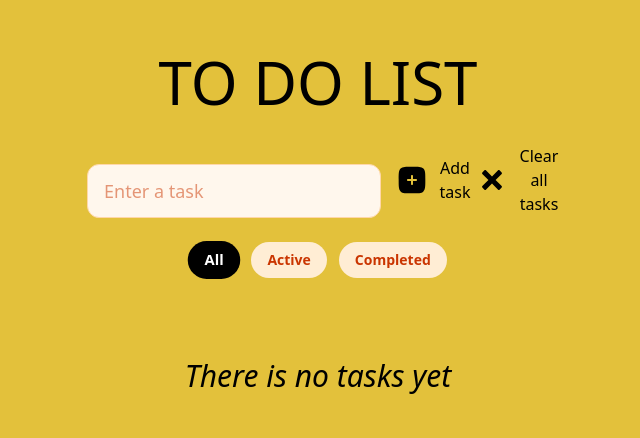
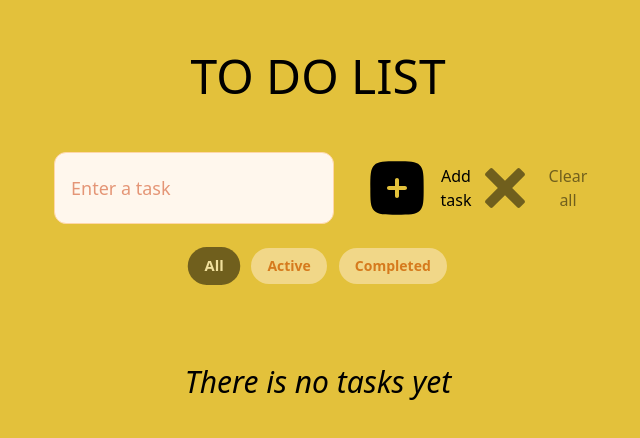
Before and after one commit to German900-code/To-Do-App-React-Tailwind, a React (Vite) app: page / in a window 1280 px wide. Shown: the top 438 px of the page, without its empty margins (322-962 px from the left). Built offline with nearby package versions, Linux system fonts and the light colour scheme.

Commit message:
Adding some styles and button disabling

```diff
--- a/src/App.jsx
+++ b/src/App.jsx
@@ -69,23 +69,33 @@ function App() {
     // setTasks(filteredTasks);
   });
 
+  const clearAllTasks = () => {
+    const isConfirmed = window.confirm(
+      "Do you really want to clear all tasks?",
+    );
+    if (isConfirmed) {
+      setTasks([]);
+    }
+  };
+
   return (
     <div>
       {/* <p className="text-7xl text-center p-15 uppercase font-medium"> */}
-      <p className="text-3xl sm:text-4xl md:text-6xl text-center py-8 uppercase font-medium m-5">
+      <p className="text-6xl md:text-5xl text-center py-8 uppercase font-medium m-5">
         To Do List
       </p>
       {/* <div className="flex relative group flex-wrap justify-center gap-5 "> */}
-      <div className="flex flex-col sm:flex-row relative group justify-center gap-3 sm:gap-5">
+      <div className="h-18 flex flex-col sm:flex-row relative group justify-center gap-2 sm:gap-5 sm:justify-center">
         <input
           // className="bg-orange-50 border border-orange-200 rounded-xl text-black p-3 text-xl h-21 focus:outline-none focus:right-2 focus:ring-orange-300 hover:scale-105 transition-transform"
-          className="w-full sm:w-auto sm:min-w-[280px] bg-orange-50 border border-orange-200 rounded-xl text-orange-700  px-4 py-3 text-base md:text-lg focus:outline-none focus:ring-2 focus:ring-orange-300 transition"
+          className="w-full md:w-2 sm:min-w-[280px] bg-orange-50 border border-orange-200 rounded-xl text-orange-700  px-4 py-3 text-base md:text-lg focus:outline-none focus:ring-2 focus:ring-orange-300 transition mr-3"
           type="text"
           placeholder="Enter a task"
           value={newTask}
           onChange={handleInputChange}
           onKeyDown={onKeyDownEnter}
         />
+        <div className="flex flex-row items-center gap-12 sm:justify-center sm:items-center sm:m-5">
           <Button
             icon={AddIcon}
             alt="add"
@@ -93,8 +103,21 @@ function App() {
             tooltip="Add task"
             tooltipPosition="top"
             onClick={addTask}
+            tasks={tasks}
             className="gap-3"
           />
+          <Button
+            icon={DeleteAllIcon}
+            alt="clear"
+            text="Clear all"
+            tooltip={tasks.length === 0 ? "" : "Clear all tasks"}
+            tooltipPosition="top"
+            onClick={clearAllTasks}
+            tasks={tasks}
+            disabled={tasks.length === 0}
+            className={`gap-3 ${tasks.length === 0 ? "opacity-50 cursor-not-allowed" : ""} `}
+          />
+        </div>
         {/* <button
           className={`relative group cursor-pointer flex items-center justify-center w-auto h-16
         rounded-lg
@@ -122,17 +145,8 @@ function App() {
           tooltipPosition="top"
           onClick={filteredTasks}
         /> */}
-        <Button
-          icon={DeleteAllIcon}
-          alt="clear"
-          text="Clear all tasks"
-          tooltip="Clear all tasks"
-          tooltipPosition="top"
-          onClick={() => setTasks([])}
-          className="gap-3"
-        />
       </div>
-      <Filter filter={filter} setFilter={setFilter} />
+      <Filter filter={filter} setFilter={setFilter} tasks={tasks} />
       {tasks.length == 0 ? (
         // <p className="text-black text-center mt-20 text-3xl italic">
         <p
--- a/src/components/Button.jsx
+++ b/src/components/Button.jsx
@@ -4,6 +4,7 @@ function Button({
   onClick,
   text,
   tooltip,
+  disabled,
   tooltipPosition = "top",
   className = "",
 }) {
@@ -26,7 +27,7 @@ function Button({
         rounded-lg
         transition md:hover:scale-110 active:scale-90
         ${className}
-        hover:scale-110 transition-all `}
+        hover:scale-110 transition-all`}
     >
       {tooltip && (
         <div
@@ -66,8 +67,8 @@ function Button({
       <img
         src={icon}
         alt={alt}
-        className="w-40 h-40
-        md:w-8 md:h-8
+        className="w-auto h-auto
+        md:w-16 md:h-16
         cursor-pointer"
       />
       <p className="md:block sm:block">{text}</p>
--- a/src/components/Filter.jsx
+++ b/src/components/Filter.jsx
@@ -1,4 +1,4 @@
-function Filter({ filter, setFilter }) {
+function Filter({ filter, setFilter, tasks }) {
   const buttons = [
     { label: "All", value: "all" },
     { label: "Active", value: "active" },
@@ -9,10 +9,11 @@ function Filter({ filter, setFilter }) {
     <div className="flex gap-3 justify-center mt-6">
       {buttons.map((btn) => (
         <button
+          disabled={tasks.length === 0}
           key={btn.value}
           onClick={() => setFilter(btn.value)}
           //   className={`cursor-pointer px-4 py-2 rounded-full text-sm font-semibold transition-all duration-200 ${filter === btn.value ? "bg-orange-500 text-white scale-105" : "bg-orange-100 text-orange-700 hover:bg-orange-200"}`}
-          className={`cursor-pointer px-4 py-2 rounded-full text-sm font-semibold transition-all duration-200 ${filter === btn.value ? "bg-black text-white scale-105" : "bg-orange-100 text-orange-700 hover:bg-orange-200"}`}
+          className={`cursor-pointer px-4 py-2 rounded-full text-sm font-semibold transition-all duration-200 ${filter === btn.value ? "bg-black text-white scale-105" : "bg-orange-100 text-orange-700 hover:bg-orange-200"} ${tasks.length === 0 ? "opacity-50 cursor-not-allowed" : ""}`}
         >
           {btn.label}
         </button>
--- a/src/components/List.jsx
+++ b/src/components/List.jsx
@@ -81,8 +81,8 @@ function List({ tasks, deleteTask, setTasks }) {
           key={task.id}
           className="
             bg-orange-100 rounded-xl
-            p-5
-            flex flex-col gap-4
+            p-7
+            flex flex-col gap-7
           "
         >
           <div className="flex items-center justify-between gap-3">
--- a/src/index.css
+++ b/src/index.css
@@ -3,3 +3,8 @@
 body {
   background-color: #e3c13b;
 }
+
+body::selection {
+  background-color: black;
+  color: white;
+}
```
Lines whose indentation alone changed are shown as unchanged.
